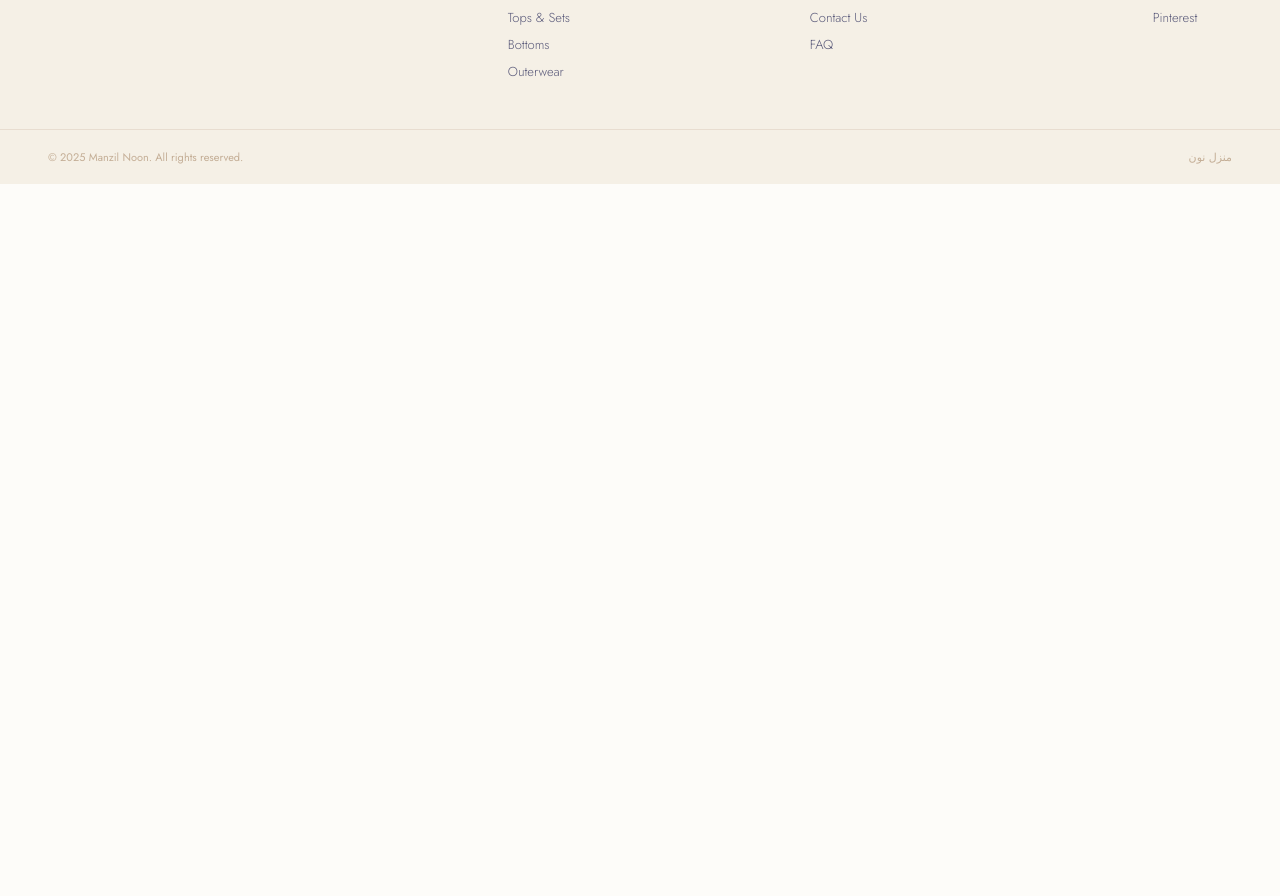
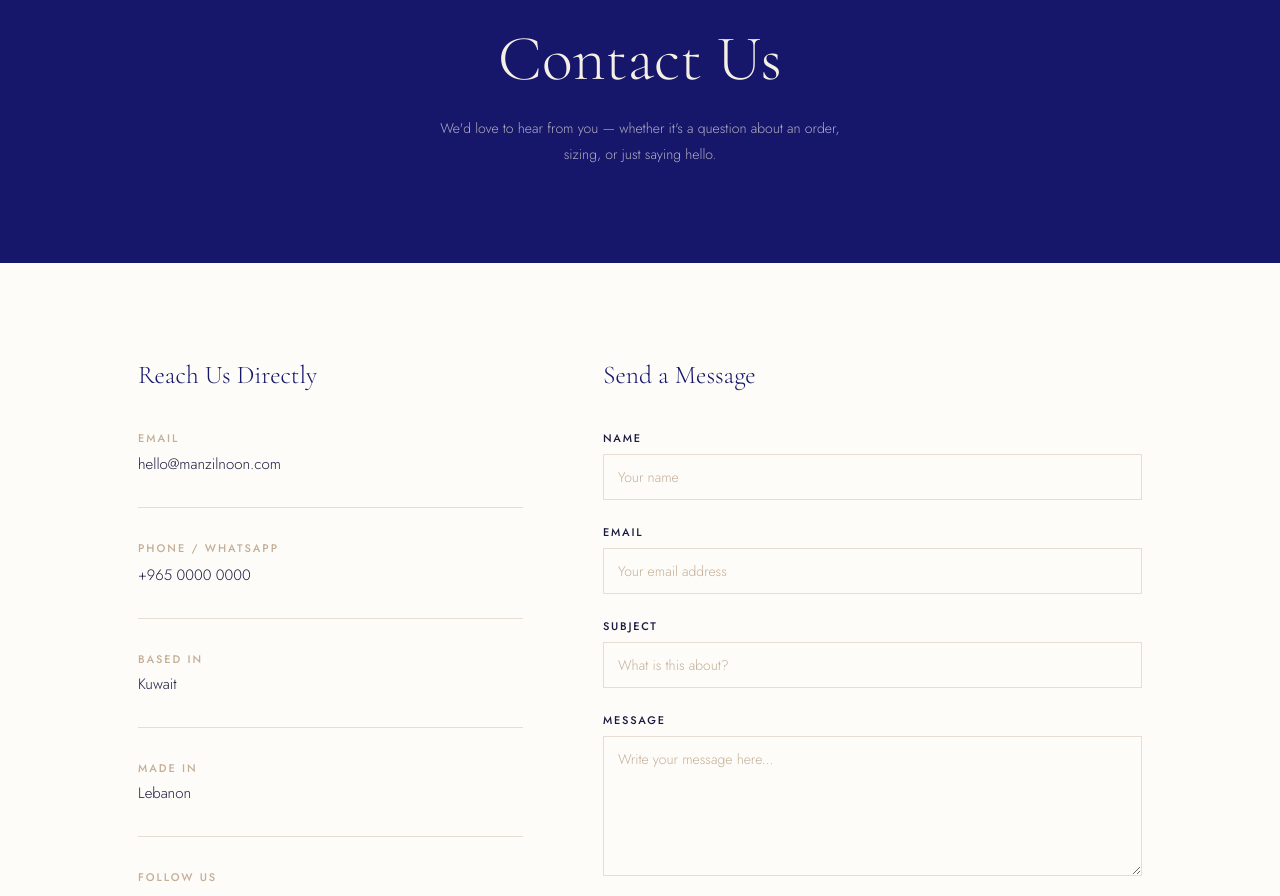
Before and after one commit to ASM701/manzil-noon-frontend, a React (Vite) app: page /contact in a window 1280 px wide. Shown: the part 199-1095 px from the top of the page. Before the commit the page ends 800 px from the top, so only its background shows below. Built offline with nearby package versions, Linux system fonts and the light colour scheme.

Commit message:
Added contact page

```diff
--- a/src/App.jsx
+++ b/src/App.jsx
@@ -6,6 +6,7 @@ import StoryBanner from './components/StoryBanner'
 import Footer from './components/Footer'
 import ProductDetailPage from './pages/ProductDetailPage'
 import AboutPage from './pages/AboutPage'
+import ContactPage from './pages/ContactPage'
 
 function HomePage() {
   return (
@@ -25,6 +26,7 @@ export default function App() {
         <Route path="/" element={<HomePage />} />
         <Route path="/product/:id" element={<ProductDetailPage />} />
         <Route path="/about" element={<AboutPage />} />
+        <Route path="/contact" element={<ContactPage />} />
       </Routes>
       <Footer />
     </BrowserRouter>
--- a/src/components/Navbar.jsx
+++ b/src/components/Navbar.jsx
@@ -17,7 +17,7 @@ export default function Navbar({ cartCount = 0 }) {
         <li><Link to="/">New In</Link></li>
         <li><Link to="/">Collections</Link></li>
         <li><Link to="/about">About</Link></li>
-        <li><Link to="/">Contact</Link></li>
+        <li><Link to="/contact">Contact</Link></li>
       </ul>
 
       <div className={styles.actions}>
--- /dev/null
+++ b/src/pages/ContactPage.jsx
@@ -0,0 +1,97 @@
+import { useEffect } from 'react'
+import styles from './ContactPage.module.css'
+
+export default function ContactPage() {
+  useEffect(() => {
+    window.scrollTo(0, 0)
+  }, [])
+
+  return (
+    <div className={styles.page}>
+
+      {/* Header */}
+      <section className={styles.header}>
+        <p className={styles.eyebrow}>Get in Touch</p>
+        <h1 className={styles.title}>Contact Us</h1>
+        <p className={styles.sub}>
+          We'd love to hear from you — whether it's a question about
+          an order, sizing, or just saying hello.
+        </p>
+      </section>
+
+      {/* Content */}
+      <section className={styles.content}>
+
+        {/* Contact info */}
+        <div className={styles.info}>
+          <h2 className={styles.infoTitle}>Reach Us Directly</h2>
+
+          <div className={styles.infoItem}>
+            <p className={styles.infoLabel}>Email</p>
+            <a href="mailto:hello@manzilnoon.com" className={styles.infoValue}>
+              hello@manzilnoon.com
+            </a>
+          </div>
+
+          <div className={styles.infoItem}>
+            <p className={styles.infoLabel}>Phone / WhatsApp</p>
+            <a href="tel:+96500000000" className={styles.infoValue}>
+              +965 0000 0000
+            </a>
+          </div>
+
+          <div className={styles.infoItem}>
+            <p className={styles.infoLabel}>Based In</p>
+            <p className={styles.infoValue}>Kuwait</p>
+          </div>
+
+          <div className={styles.infoItem}>
+            <p className={styles.infoLabel}>Made In</p>
+            <p className={styles.infoValue}>Lebanon</p>
+          </div>
+
+          <div className={styles.social}>
+            <p className={styles.infoLabel}>Follow Us</p>
+            <div className={styles.socialLinks}>
+              <a href="#" className={styles.socialLink}>Instagram</a>
+              <a href="#" className={styles.socialLink}>TikTok</a>
+              <a href="#" className={styles.socialLink}>Pinterest</a>
+            </div>
+          </div>
+        </div>
+
+        {/* Contact form */}
+        <div className={styles.form}>
+          <h2 className={styles.infoTitle}>Send a Message</h2>
+
+          <div className={styles.formGroup}>
+            <label className={styles.label}>Name</label>
+            <input type="text" placeholder="Your name" className={styles.input} />
+          </div>
+
+          <div className={styles.formGroup}>
+            <label className={styles.label}>Email</label>
+            <input type="email" placeholder="Your email address" className={styles.input} />
+          </div>
+
+          <div className={styles.formGroup}>
+            <label className={styles.label}>Subject</label>
+            <input type="text" placeholder="What is this about?" className={styles.input} />
+          </div>
+
+          <div className={styles.formGroup}>
+            <label className={styles.label}>Message</label>
+            <textarea
+              placeholder="Write your message here..."
+              className={styles.textarea}
+              rows={5}
+            />
+          </div>
+
+          <button className={styles.submitBtn}>Send Message</button>
+        </div>
+
+      </section>
+    </div>
+  )
+}
--- /dev/null
+++ b/src/pages/ContactPage.module.css
@@ -0,0 +1,216 @@
+.page {
+  overflow-x: hidden;
+}
+
+/* ── Header ── */
+
+.header {
+  background: var(--navy);
+  padding: 7rem 3rem 6rem;
+  text-align: center;
+}
+
+.eyebrow {
+  font-size: 11px;
+  font-weight: 500;
+  letter-spacing: 0.28em;
+  text-transform: uppercase;
+  color: var(--taupe);
+  margin-bottom: 1.2rem;
+}
+
+.title {
+  font-family: var(--font-serif);
+  font-size: clamp(2.5rem, 5vw, 4rem);
+  font-weight: 300;
+  color: var(--cream);
+  margin-bottom: 1.2rem;
+}
+
+.sub {
+  font-size: 14px;
+  font-weight: 300;
+  color: rgba(245, 240, 230, 0.7);
+  max-width: 440px;
+  margin: 0 auto;
+  line-height: 1.8;
+}
+
+/* ── Content ── */
+
+.content {
+  display: grid;
+  grid-template-columns: 1fr 1.4fr;
+  gap: 5rem;
+  max-width: 1100px;
+  margin: 0 auto;
+  padding: 6rem 3rem;
+  align-items: start;
+}
+
+/* ── Info ── */
+
+.infoTitle {
+  font-family: var(--font-serif);
+  font-size: 1.6rem;
+  font-weight: 300;
+  color: var(--navy);
+  margin-bottom: 2.5rem;
+}
+
+.infoItem {
+  margin-bottom: 2rem;
+  padding-bottom: 2rem;
+  border-bottom: 1px solid var(--taupe-light);
+}
+
+.infoItem:last-of-type {
+  border-bottom: none;
+}
+
+.infoLabel {
+  font-size: 11px;
+  font-weight: 500;
+  letter-spacing: 0.18em;
+  text-transform: uppercase;
+  color: var(--taupe);
+  margin-bottom: 0.4rem;
+}
+
+.infoValue {
+  font-size: 15px;
+  font-weight: 300;
+  color: var(--text-dark);
+  text-decoration: none;
+  transition: color 0.2s;
+}
+
+a.infoValue:hover {
+  color: var(--navy);
+}
+
+.social {
+  margin-top: 2rem;
+}
+
+.socialLinks {
+  display: flex;
+  gap: 1.5rem;
+  margin-top: 0.6rem;
+}
+
+.socialLink {
+  font-size: 13px;
+  font-weight: 400;
+  color: var(--text-mid);
+  text-decoration: none;
+  letter-spacing: 0.08em;
+  transition: color 0.2s;
+}
+
+.socialLink:hover {
+  color: var(--navy);
+}
+
+/* ── Form ── */
+
+.form {
+  display: flex;
+  flex-direction: column;
+  gap: 0;
+}
+
+.formGroup {
+  display: flex;
+  flex-direction: column;
+  gap: 0.5rem;
+  margin-bottom: 1.5rem;
+}
+
+.label {
+  font-size: 11px;
+  font-weight: 500;
+  letter-spacing: 0.16em;
+  text-transform: uppercase;
+  color: var(--text-dark);
+}
+
+.input {
+  background: var(--white);
+  border: 1px solid var(--taupe-light);
+  padding: 12px 14px;
+  font-family: var(--font-sans);
+  font-size: 14px;
+  font-weight: 300;
+  color: var(--text-dark);
+  outline: none;
+  transition: border-color 0.2s;
+  border-radius: 0;
+  width: 100%;
+}
+
+.input:focus {
+  border-color: var(--navy);
+}
+
+.input::placeholder {
+  color: var(--taupe);
+}
+
+.textarea {
+  background: var(--white);
+  border: 1px solid var(--taupe-light);
+  padding: 12px 14px;
+  font-family: var(--font-sans);
+  font-size: 14px;
+  font-weight: 300;
+  color: var(--text-dark);
+  outline: none;
+  transition: border-color 0.2s;
+  border-radius: 0;
+  resize: vertical;
+  width: 100%;
+  min-height: 140px;
+}
+
+.textarea:focus {
+  border-color: var(--navy);
+}
+
+.textarea::placeholder {
+  color: var(--taupe);
+}
+
+.submitBtn {
+  background: var(--navy);
+  color: var(--cream);
+  border: none;
+  padding: 15px;
+  font-family: var(--font-sans);
+  font-size: 12px;
+  font-weight: 500;
+  letter-spacing: 0.18em;
+  text-transform: uppercase;
+  cursor: pointer;
+  transition: background 0.25s;
+  width: 100%;
+  margin-top: 0.5rem;
+}
+
+.submitBtn:hover {
+  background: var(--navy-light);
+}
+
+/* ── Mobile ── */
+
+@media (max-width: 768px) {
+  .header {
+    padding: 5rem 1.5rem 4rem;
+  }
+
+  .content {
+    grid-template-columns: 1fr;
+    gap: 3rem;
+    padding: 4rem 1.5rem;
+  }
+}
```
